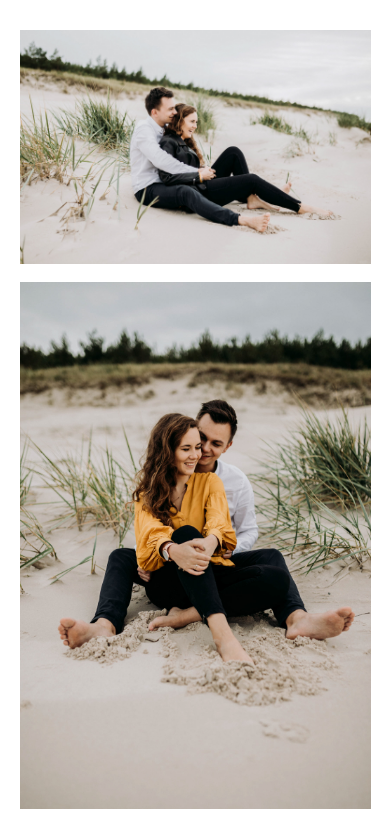
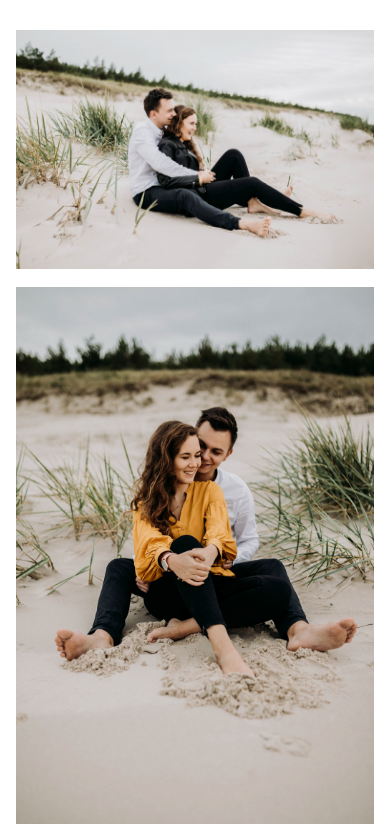
Before and after one commit to Kapary/kozakagnes, a plain HTML site: page sandraigrzesiek.html in a window 390 px wide. Shown: the part 238-1064 px from the top of the page. Drawn offline with Linux system fonts and the light colour scheme; a script that the page names is missing.

Commit message:
fixed padding on subpage

```diff
--- a/main.less
+++ b/main.less
@@ -392,6 +392,9 @@ h4 {
 
   @media screen and (max-width: 768px) {
     padding-top: 3rem;
+    max-width: 100%;
+    padding-left: 1rem;
+    padding-right: 1rem;
   }
 
   .images-list {
```
Also changed, not shown: main.css.
